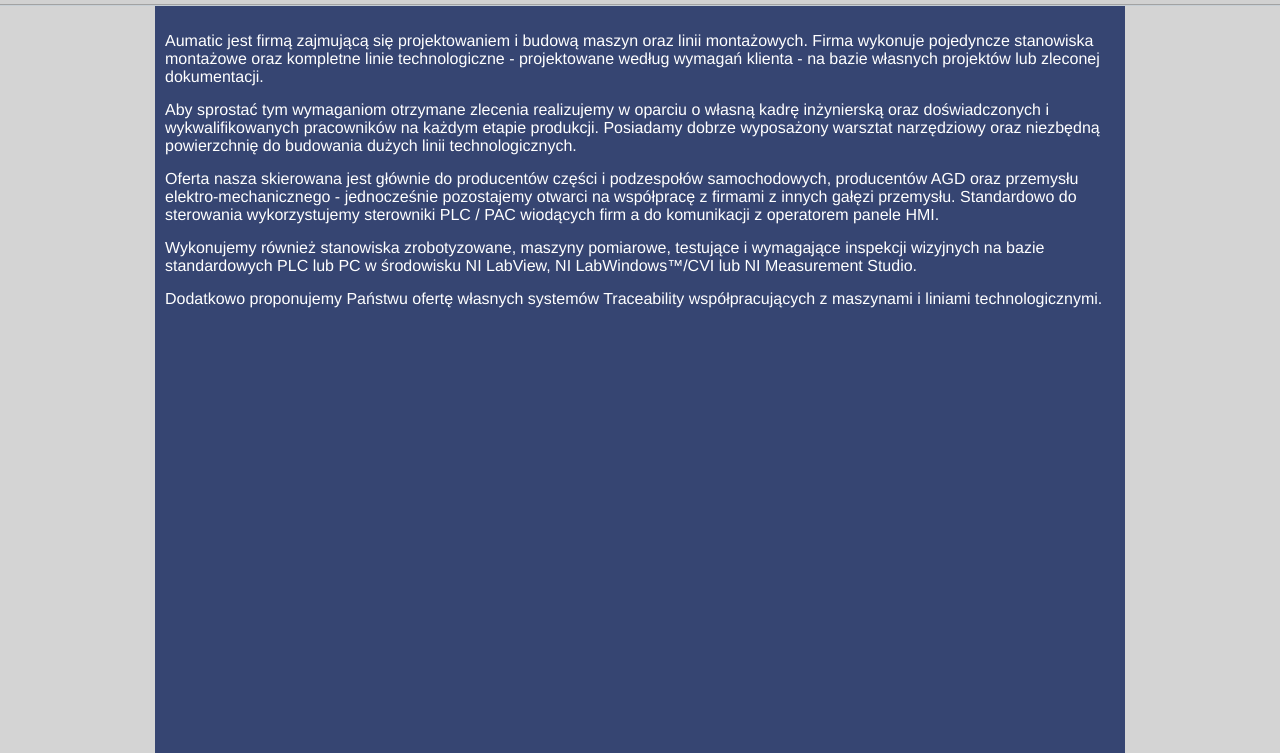
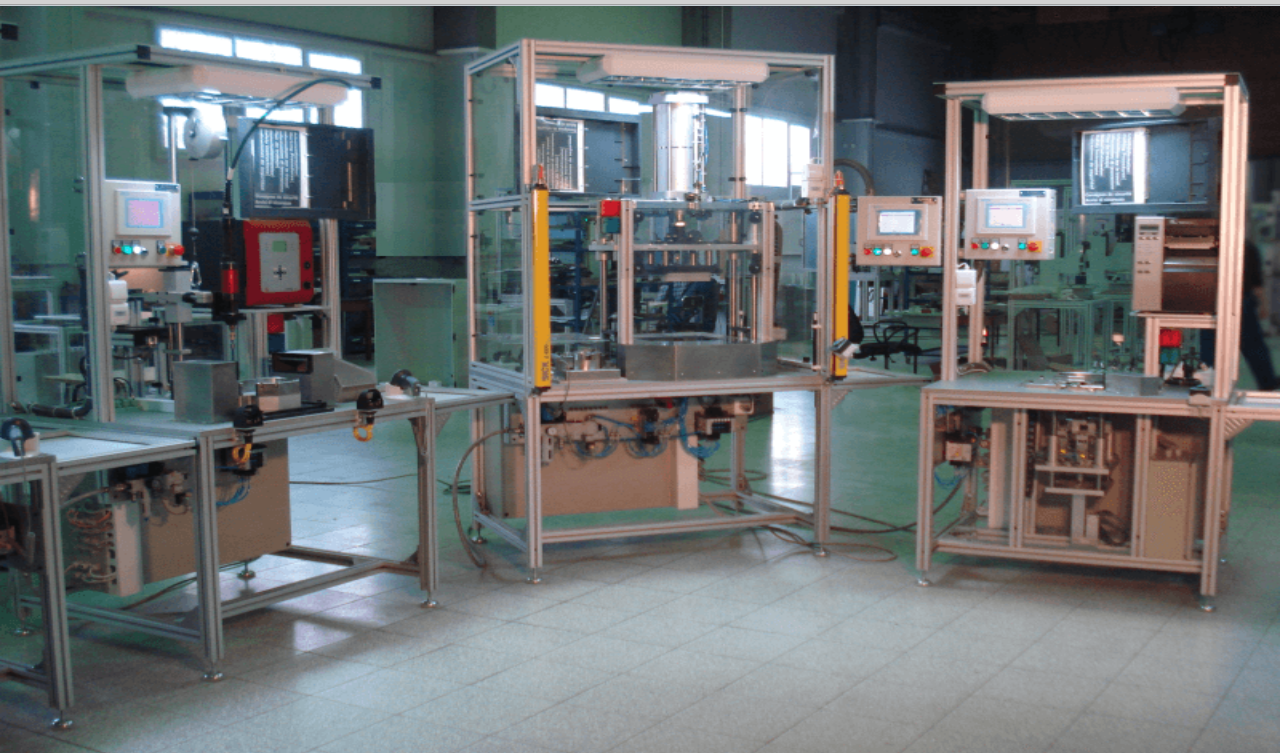
Before and after one commit to marwis95/aumatic_one_page, a plain HTML site: page index.html in a window 1280 px wide. Shown: the part 44-797 px from the top of the page. Drawn offline with nearby package versions, Linux system fonts and the light colour scheme; a script that the page names is missing.

Commit message:
Wprowadzono podstrone powitalna

```diff
--- a/css/style.css
+++ b/css/style.css
@@ -12,6 +12,10 @@ html, body {
 
 section {
     height: 1000px;
+}
+
+#welcome {
+    background: #d4d4d4 scroll no-repeat center center;
 }
 
 #first {
@@ -54,6 +58,9 @@ section {
 
 #container {background: #364572; min-height:1000px; width:950px; opacity:1;  padding-left:10px;  padding-right:10px;}
 
+#container_welcome {background: #364572; height:100%; opacity:1;  padding-left:0px; margin:0 auto; background: url('../img/welcome.png');
+					background-repeat: no-repeat; background-size: 100% 100%; -moz-background-size: 100% 100%;}
+
 
 #sidenav ul {list-style-type: none; margin: 0 auto; padding: 0px; width: 970px}
 
--- a/index.html
+++ b/index.html
@@ -14,13 +14,32 @@
         <script src="js/tools.js"></script>
     </head>
     <body>
+
+	        <section id="welcome" class="anchor">
+            <div id="container_welcome">
+			<center>
+
+			<!--<img src="img/welcome.png" style="width:100%; height:100%;">-->
+
+			</center>
+
+
+			</div>
+			</section>
+
+			<script>
+			console.log(window.innerHeight);
+			$("#container_welcome").height(window.innerHeight);
+			$("#welcome").height(window.innerHeight);
+			</script>
+
         <section id="first" class="anchor">
             <div id="container">
 			<center>
 
 			<div class="txt1" >
 
-				<br><br><br><br>
+				<br><br><br>
 				<p style="text-indent: 0% ; margin-top: 4px; margin-bottom: 15px; line-spacing:single; -font-family:aumaticc;">
 				Aumatic jest firmą zajmującą się projektowaniem i budową maszyn oraz linii montażowych.
 				Firma wykonuje pojedyncze stanowiska montażowe oraz kompletne linie technologiczne - projektowane według wymagań klienta - na bazie
```
Also changed, not shown: img/welcome.png (added).
